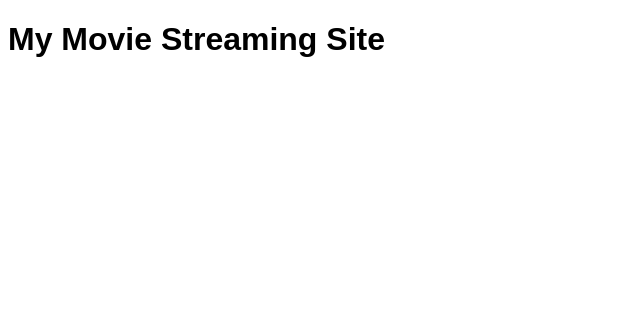
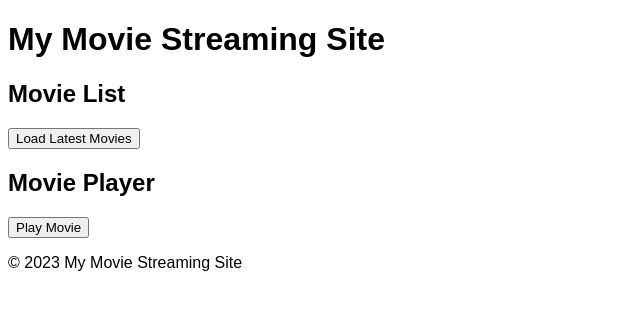
Before and after one commit to Gee2424/StreamingSite, a plain HTML site: page index.html in a window 1280 px wide. Shown: the whole page, without its empty margins (0-640 px from the left). Drawn offline with Linux system fonts and the light colour scheme; no server answers.

Commit message:
Update index.html

```diff
--- a/index.html
+++ b/index.html
@@ -1,15 +1,36 @@
 <!DOCTYPE html>
-<html>
+<html lang="en">
 <head>
+  <meta charset="UTF-8">
+  <meta name="viewport" content="width=device-width, initial-scale=1.0">
+  <meta http-equiv="X-UA-Compatible" content="ie=edge">
   <title>My Movie Streaming Site</title>
-  <!-- Add your CSS file here -->
   <link rel="stylesheet" type="text/css" href="styles.css">
-  <!-- Add your JavaScript file here -->
-  <script src="script.js"></script>
 </head>
 <body>
-  <h1>My Movie Streaming Site</h1>
-  <div id="movieList"></div>
-  <div id="moviePlayer"></div>
+  <header>
+    <h1>My Movie Streaming Site</h1>
+    <div id="loadingIndicator" style="display: none;">Loading...</div>
+  </header>
+
+  <main>
+    <section>
+      <h2>Movie List</h2>
+      <button id="loadMovies">Load Latest Movies</button>
+      <div id="movieList"></div>
+    </section>
+
+    <section>
+      <h2>Movie Player</h2>
+      <button id="playMovie">Play Movie</button>
+      <div id="moviePlayer"></div>
+    </section>
+  </main>
+
+  <footer>
+    <p>© 2023 My Movie Streaming Site</p>
+  </footer>
+
+  <script src="script.js"></script>
 </body>
 </html>
```
